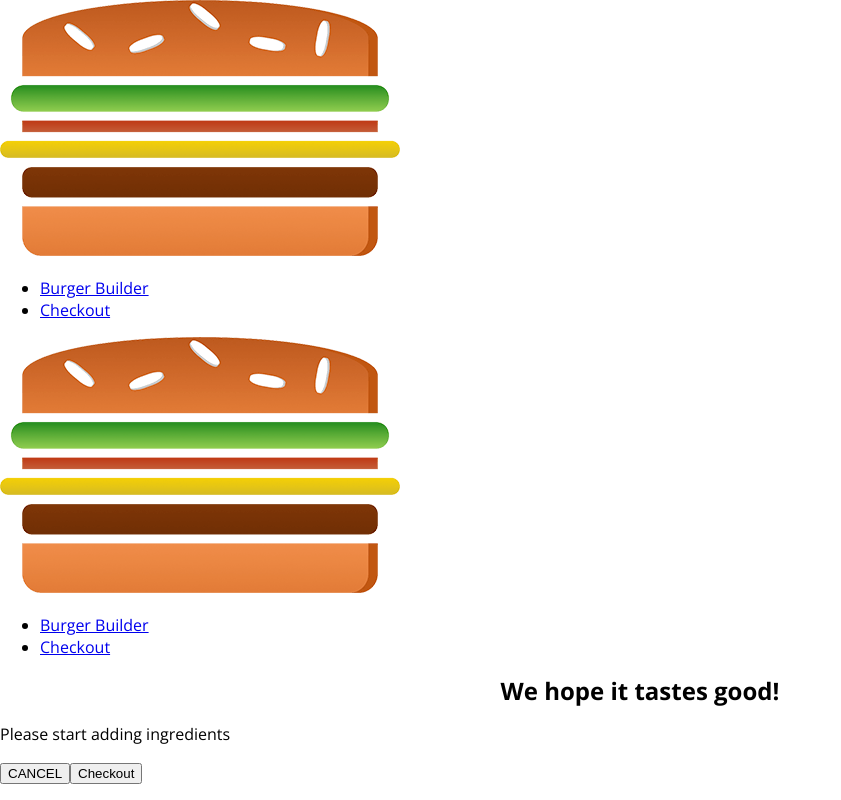
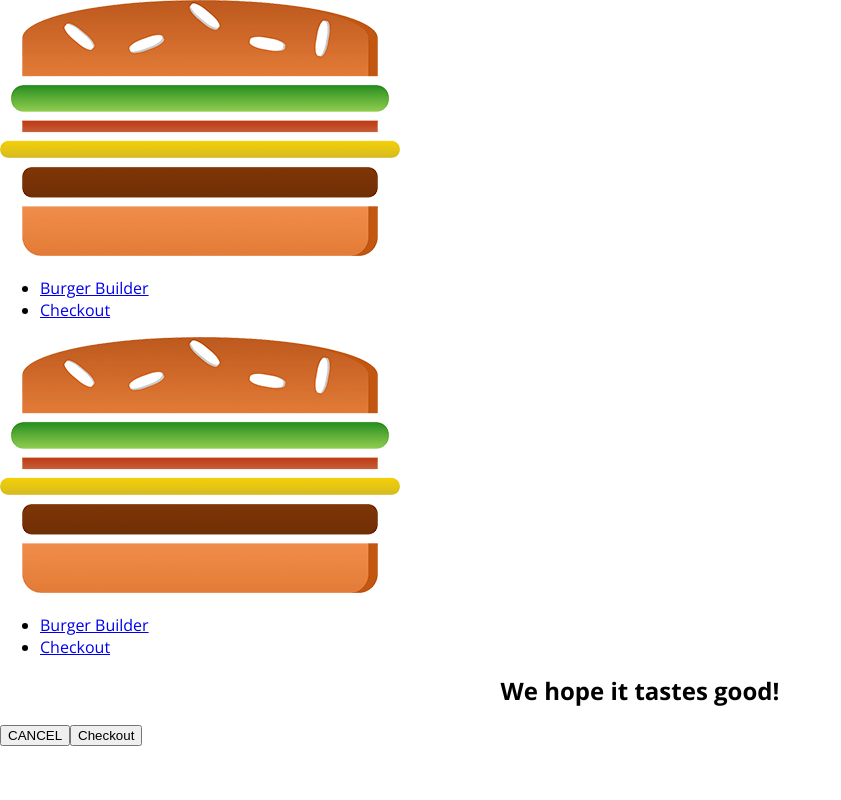
Before and after one commit to syadallah/Burger-Builder, a React app: page /checkout in a window 1280 px wide. Shown: the whole page, without its empty margins (0-841 px from the left). Built offline with nearby package versions, Linux system fonts and the light colour scheme.

Commit message:
Remove the Burger component from CheckoutSummary

```diff
--- a/src/components/Order/CheckoutSummary/CheckoutSummary.js
+++ b/src/components/Order/CheckoutSummary/CheckoutSummary.js
@@ -1,23 +1,22 @@
 import React from 'react'
-import Burger from '../../Burger/Burger'
 import Button from '../../UI/Button/Button'
 import style from './CheckoutSummary.css'
 
-const checkoutSummary = (props) => {
-  return (
+const checkoutSummary = (props) =>
 <div className={style.CheckoutSummary}>
 <h1> We hope it tastes good!</h1>
 <div style ={{width: '100%', margin: 'auto'}}>
-<Burger ingredients={props.ingredients}/>
 </div>
-<Button btnType="Danger"
+
+<Button
+btnType="Danger"
 clicked={props.checkoutCancelled} text={'CANCEL'}></Button>
-<Button btnType="Success"
+<Button
+btnType="Success"
 clicked={props.checkoutContinued} text={'Checkout'}></Button>
 
 
 </div>
-)
-}
+
 
 export default checkoutSummary
```
